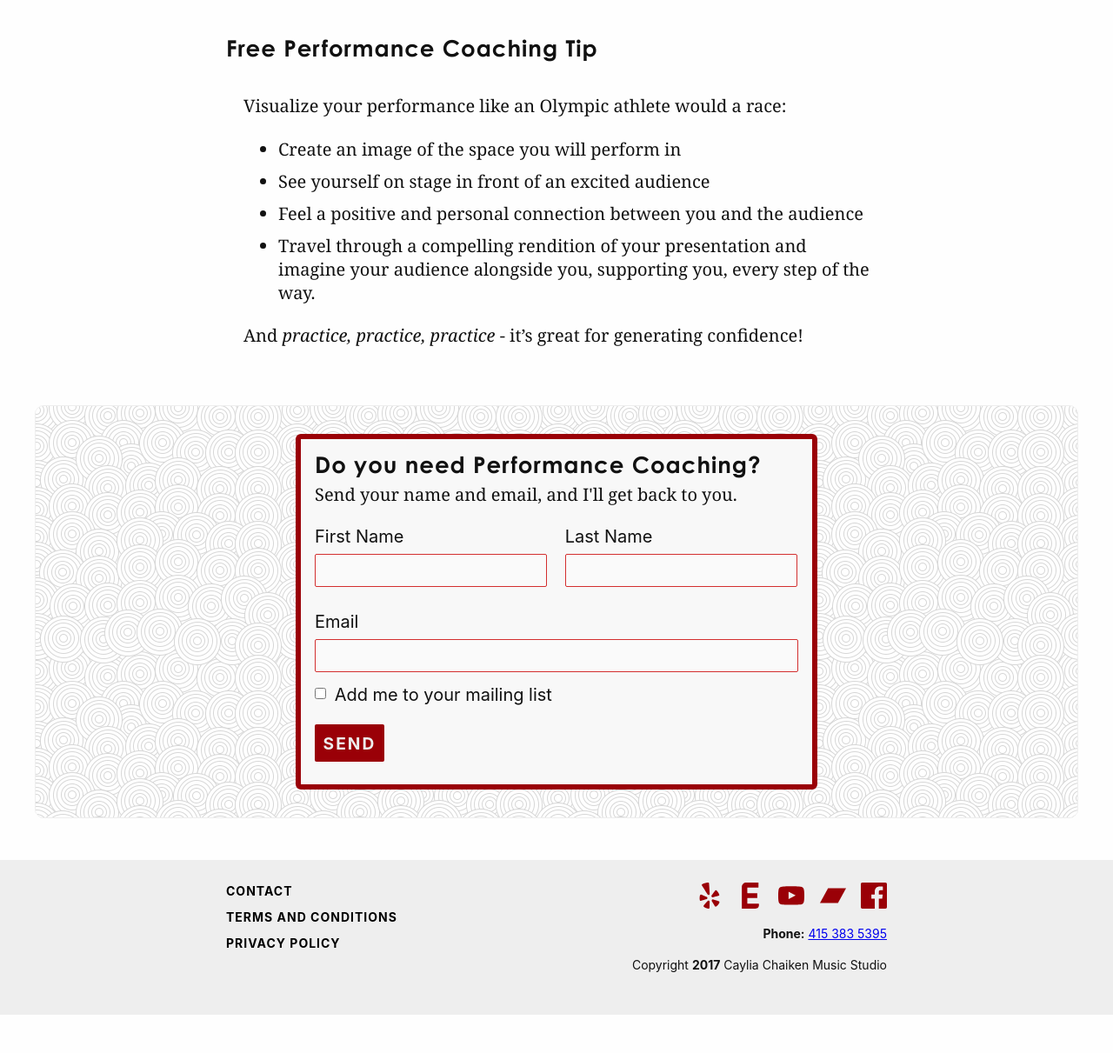
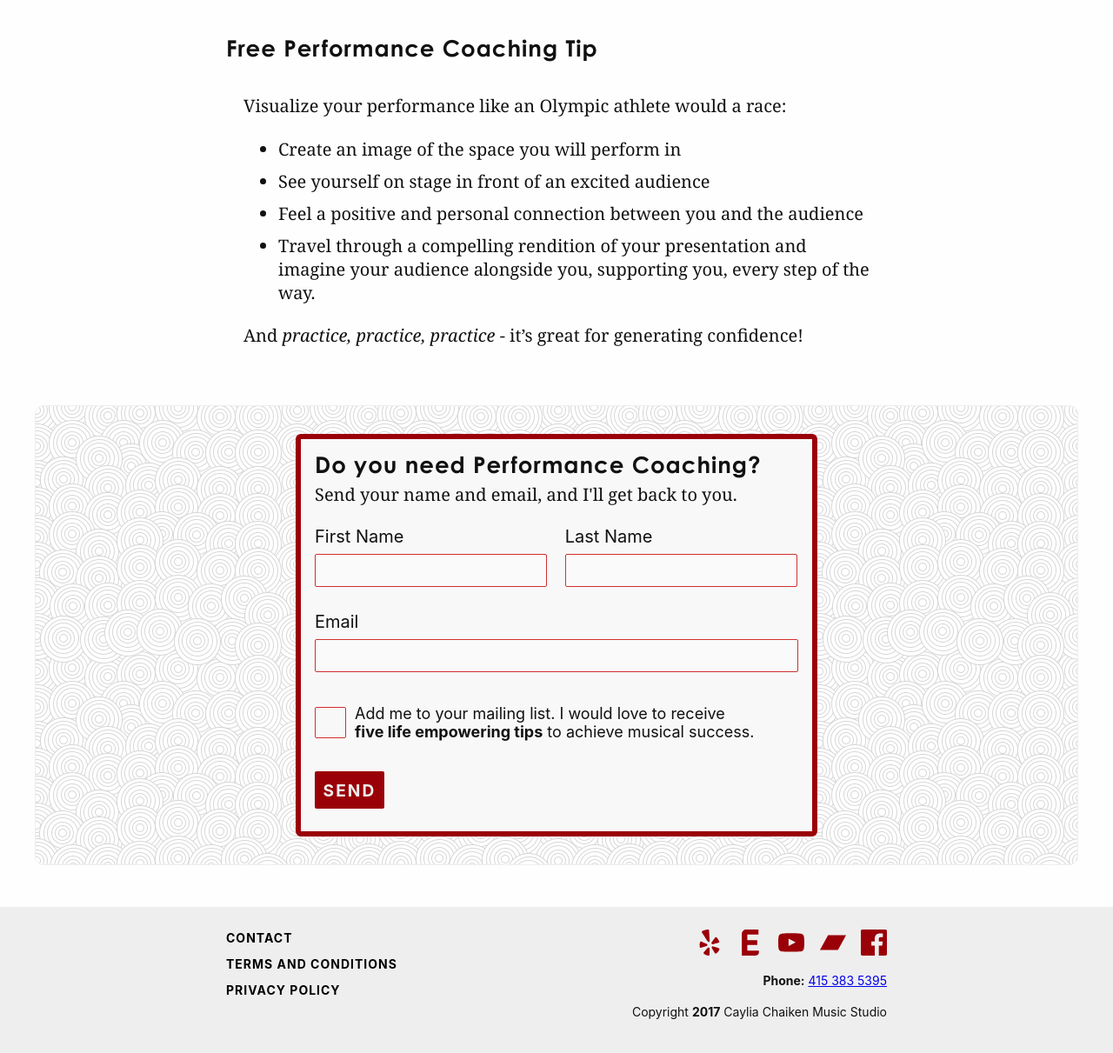
Before and after one commit to cchaiken/ccms, a Jekyll site: the page built from performance-coaching.md, in a window 1280 px wide, cut to the strip 4095-5316 px from the top of the page. Shown: the top 1211 px of the strip at 87% size. Built offline with Jekyll 4.4.1, drawn with Linux system fonts in a browser that asks for light colours; some web fonts are replaced; before the commit the page ends 5262 px from its top, so only the background shows below that.

Commit message:
add big checkbox to lesson form

```diff
--- a/_includes/lesson-form.html
+++ b/_includes/lesson-form.html
@@ -42,8 +42,11 @@
     <label class="text-input" for="email">Email</label>
     <input type="email" name="Email" id="email" required="">
 
-    <label for="mail-optin"><input id="mail-optin" type="checkbox" name="mail-optin" value="YES">
-      <span>Add me to your mailing list</span></label>
+    <div class="checkbox">
+        <input type="checkbox" id="mail-optin">
+        <label for="mail-optin">Add me to your mailing list. <br>I would love to receive
+            <br><b>five life empowering tips</b> <br>to achieve musical success.</label>
+    </div>
 
     {% case page.id %}
       {% when 'piano-lessons' %}
--- a/_sass/base/_base.scss
+++ b/_sass/base/_base.scss
@@ -219,6 +219,64 @@ blockquote {
     @media (max-width: 400px) { font-size: 88%; }
   }
 
+  .checkbox {
+    margin-bottom: 1em;
+  }
+  .checkbox input[type="checkbox"] {
+    opacity: 0;
+  }
+  .checkbox label::before,
+  .checkbox label::after {
+      position: absolute;
+  }
+  .checkbox label::before {
+    border: 1px solid $c-secondary;
+    border-radius: 2px;
+    content: "";
+    display: inline-block;
+    top: 3px;
+    left: 0;
+
+    height: 36px;
+    width: 36px;
+  }
+  .checkbox label::after {
+    content: "";
+    display: inline-block;
+    height: 18px;
+    width: 36px;
+    border-left: 4px solid;
+    border-bottom: 4px solid;
+    left: 0px;
+    top: 8px;
+    transform: rotate(-57deg);
+    transform-origin: center;
+  }
+  .checkbox label {
+    font-size: 18px;
+    padding-left: 46px;
+    position: relative;
+
+    @media (max-width: 360px) {
+      font-size: 15px;
+    }
+    @media (min-width: 570px) {
+      br:nth-of-type(odd) { display: none; }
+    }
+  }
+  /*Hide the checkmark by default*/
+  .checkbox input[type="checkbox"] + label::after {
+    content: none;
+  }
+  /*Unhide the checkmark on the checked state*/
+  .checkbox input[type="checkbox"]:checked + label::after {
+    content: "";
+  }
+  /*Adding focus styles on the outer-box of the fake checkbox*/
+  .checkbox input[type="checkbox"]:focus + label::before {
+    outline: rgb(59, 153, 252) auto 5px;
+  }
+
 }
 
 .address {
```
Also changed, not shown: _sass/ccms.scss (line endings or trailing spaces).
